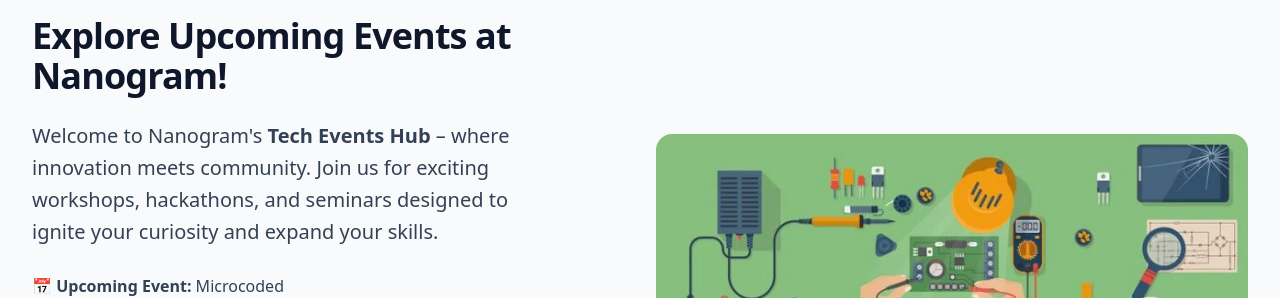
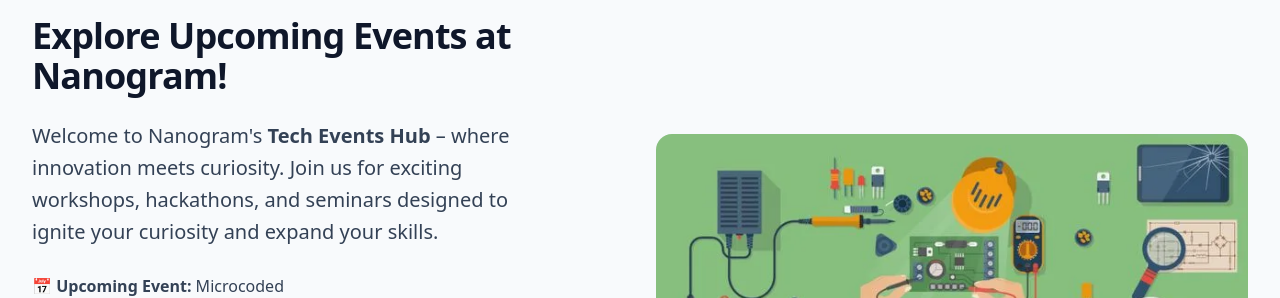
Before and after one commit to Pramoda-S-R/Nanogram-Website, a React (Vite) app: page /events in a window 1280 px wide. Shown: the part 1720-2018 px from the top of the page. Built offline with nearby package versions, Linux system fonts and the light colour scheme.

Commit message:
added form links to webpage

```diff
--- a/src/components/events/Involved.jsx
+++ b/src/components/events/Involved.jsx
@@ -20,7 +20,7 @@
                 </h2>
                 <p className="mt-6 text-xl leading-8 text-slate-700 dark:text-slate-300">
                   Welcome to Nanogram's <strong>Tech Events Hub</strong> – where
-                  innovation meets community. Join us for exciting workshops,
+                  innovation meets curiosity. Join us for exciting workshops,
                   hackathons, and seminars designed to ignite your curiosity and
                   expand your skills.
                 </p>
--- a/src/components/misc/CurrentEvent.jsx
+++ b/src/components/misc/CurrentEvent.jsx
@@ -61,7 +61,7 @@
           >
             <h2 className="text-3xl font-bold mb-4">Welcome, ECE Wizard! 🧑‍🔧</h2>
             <Link
-              to="/register-ece"
+              to="https://forms.gle/jbhTNbGSuAQEtBLN6"
               className="inline-flex items-center justify-center gap-2 text-white bg-sky-500 font-medium border-0 py-2 xl:py-3 px-6 focus:outline-none hover:bg-sky-400 rounded-lg text-sm sm:text-base 2xl:text-lg transition-colors duration-500 shadow-md"
             >
               <BatteryCharging />
@@ -79,7 +79,7 @@
               Oops! You're Not in ECE 😅
             </h2>
             <Link
-              to="/register-general"
+              to="https://forms.gle/gjEDJE2MEGp5fuCT9"
               className="inline-flex items-center justify-center gap-2 text-white bg-red-500 font-medium border-0 py-2 xl:py-3 px-6 focus:outline-none hover:bg-red-400 rounded-lg text-sm sm:text-base 2xl:text-lg transition-colors duration-500 shadow-md"
             >
               <AlertTriangle />
```
